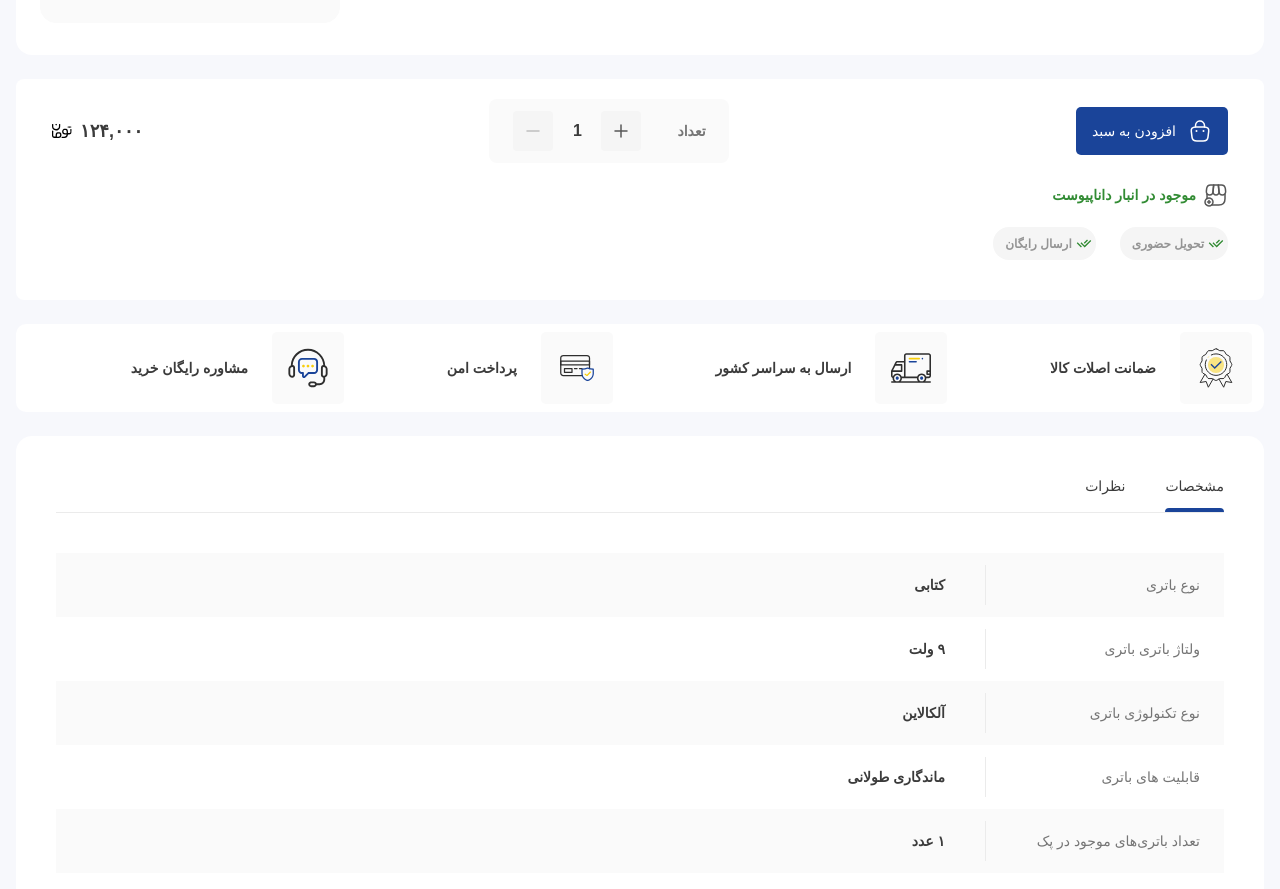
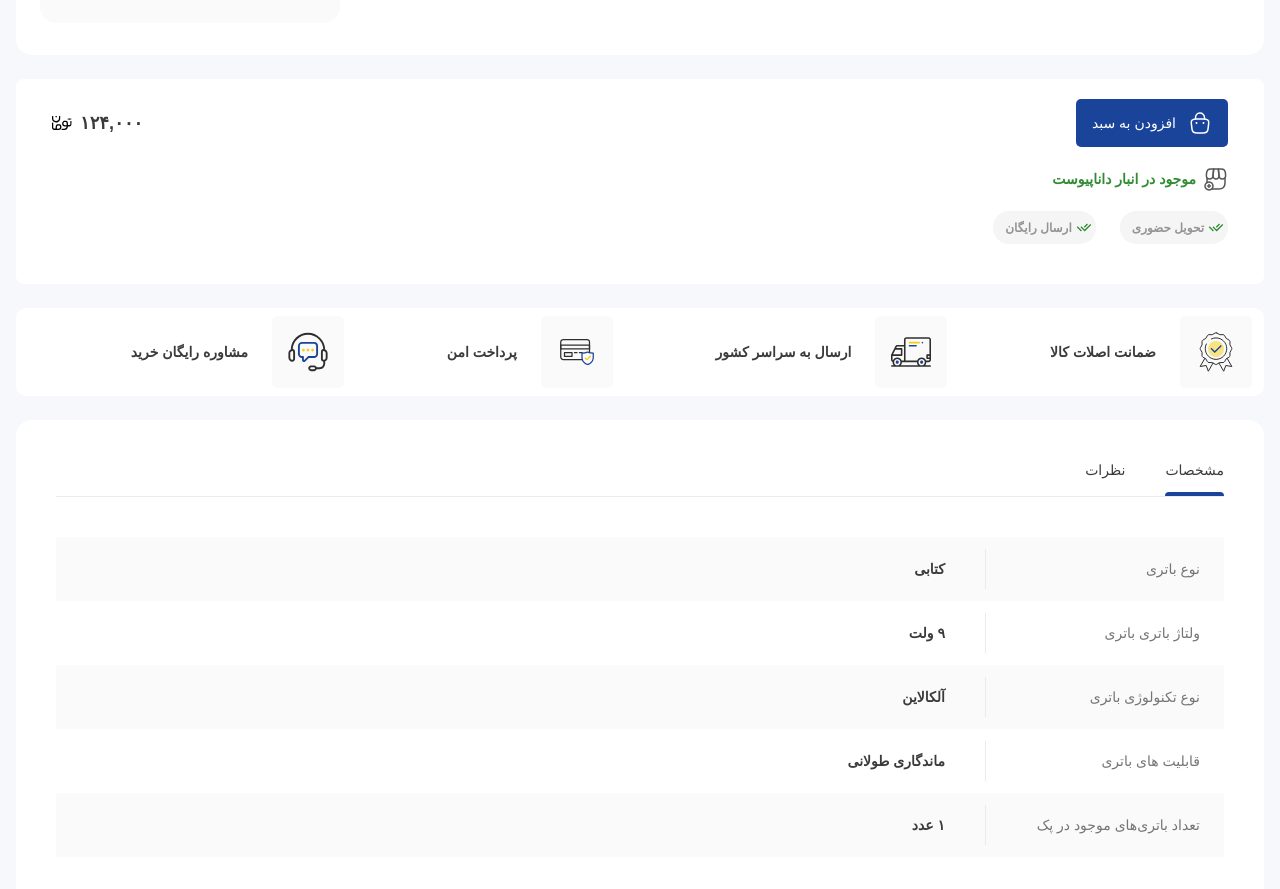
Before and after one commit to mahyarErshad/anaram-react, a React (Create React App) app: page /products/product/id-1234 in a window 1280 px wide. Shown: the part 903-1792 px from the top of the page. Built offline with nearby package versions, Linux system fonts and the light colour scheme; a web font is replaced by a local one.

Commit message:
SingleProductIncreaseDecreaseButton is shown when isBuying is true

```diff
--- a/src/Pages/SingleProduct/SingleProductDetailSection/SingleProductSmallScreenAction.jsx
+++ b/src/Pages/SingleProduct/SingleProductDetailSection/SingleProductSmallScreenAction.jsx
@@ -8,13 +8,13 @@ import { ReactComponent as ShopAdd } from "../../../assets/images/icons/shop-add
 import SingleProductIncreaseDecreaseButton from "../../../Components/Utils/Buttons/SingleProductIncreaseDecreaseButton/SingleProductIncreaseDecreaseButton";
 import { useState } from "react";
 
-function SingleProductSmallScreenAction({state , setState}) {
-  const [isBuying, setIsBuying] = useState(false)
+function SingleProductSmallScreenAction({ state, setState }) {
+  const [isBuying, setIsBuying] = useState(false);
   return (
     <section className="w-full bg-white rounded-lg px-3 pt-5 pb-4 flex-col">
       <div className="flex justify-between items-center px-6">
-        <PrimaryButton onClick={()=>setIsBuying(true)} icon={<CartIcon className="stroke-white" />} text="افزودن به سبد" />
-        <SingleProductIncreaseDecreaseButton state={state} setState={setState} />
+        <PrimaryButton onClick={() => setIsBuying(true)} icon={<CartIcon className="stroke-white" />} text="افزودن به سبد" />
+        {isBuying && <SingleProductIncreaseDecreaseButton state={state} setState={setState} />}
         <div className="flex items-center gap-2">
           <span className="text-NeutralN500 font-semibold text-lg">{separateNumberByThousand(124000 * state)}</span>
           <TomanIcon className="w-5 h-4" />
```
